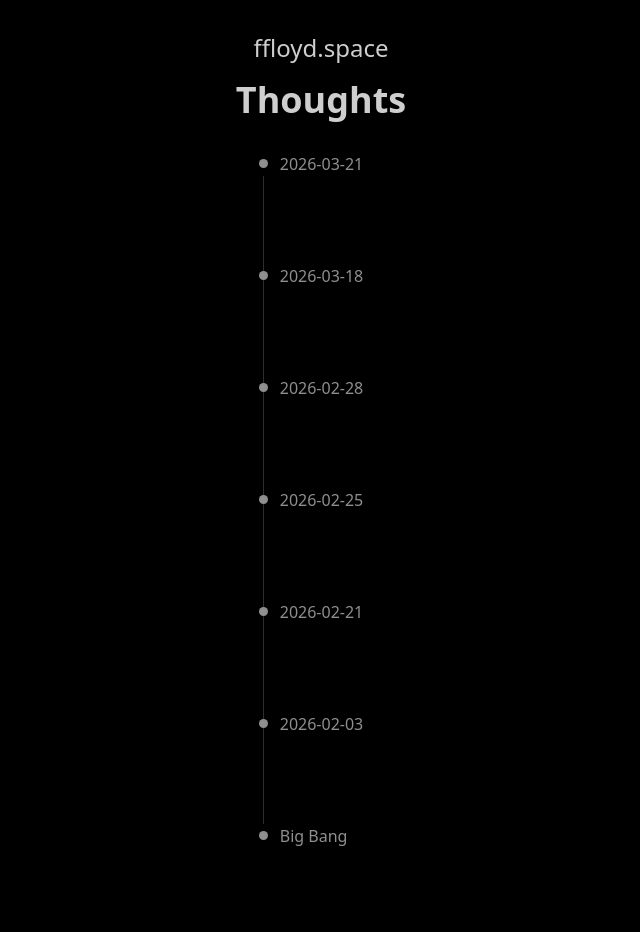
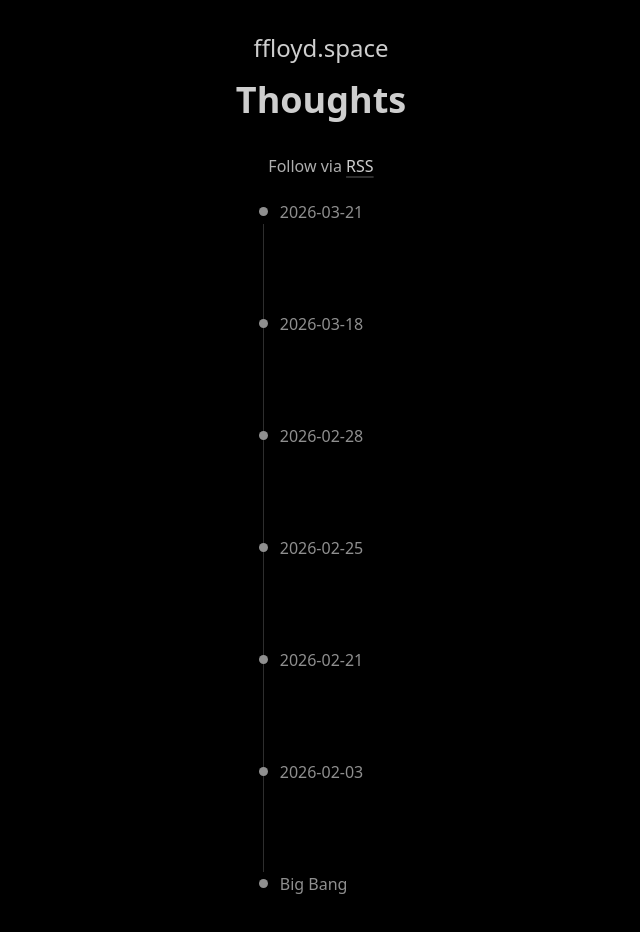
Before and after one commit to ffloyd/ffloyd.space, a SvelteKit app: page /thoughts in a window 1280 px wide. Shown: the top 932 px of the page, without its empty margins (319-959 px from the left). Before the commit the page ends 896 px from the top, so only its background shows below. Built offline with nearby package versions, Linux system fonts and the light colour scheme; a web font is replaced by a local one; what @iconify/tailwind4 would draw is missing.

Commit message:
feat: add RSS feed for thoughts

```diff
--- a/package.json
+++ b/package.json
@@ -28,6 +28,7 @@
     "@types/hast": "^3.0.4",
     "@types/mdast": "^4.0.4",
     "@types/node": "^24.10.9",
+    "@types/rss": "^0.0.32",
     "eslint": "^9.39.2",
     "eslint-config-prettier": "^10.1.8",
     "eslint-plugin-svelte": "^3.14.0",
@@ -61,6 +62,7 @@
     "rehype-parse": "^9.0.1",
     "rehype-sanitize": "^6.0.0",
     "rehype-stringify": "^10.0.1",
+    "rss": "^1.2.2",
     "unified": "^11.0.5"
   }
 }
--- a/src/routes/thoughts/+page.svelte
+++ b/src/routes/thoughts/+page.svelte
@@ -1,31 +1,16 @@
 <script lang="ts">
+  import { resolve } from '$app/paths';
   import Breadcrumbs from '$lib/components/Breadcrumbs.svelte';
   import Container from '$lib/components/Container.svelte';
   import Timeline, { type TimelineItem } from '$lib/components/Timeline.svelte';
+  import thoughts from './thoughts';
 
-  const articlePagesMap = import.meta.glob<{ title: string; description: string }>(
-    './*/*.svelte.md',
-    { eager: true }
-  );
-
-  const items: TimelineItem[] = Object.entries(articlePagesMap)
-    .map(([key, module]) => {
-      const slug = key.split('/')[1];
-      // YYYY-MM-DD = 10 chars
-      const date = slug.slice(0, 10);
-
-      return { slug, date, ...module };
-    })
-    .filter(({ slug }) => slug[0] !== '_')
-    .map(({ slug, date, title, description }) => {
-      return {
-        href: `/thoughts/${slug}`,
-        date,
-        title,
-        description
-      };
-    })
-    .sort((a, b) => b.date.localeCompare(a.date));
+  const items: TimelineItem[] = thoughts.map((thought) => ({
+    href: `/thoughts/${thought.slug}`,
+    date: thought.date,
+    title: thought.title,
+    description: thought.description
+  }));
 </script>
 
 <svelte:head>
@@ -34,6 +19,12 @@
     name="description"
     content="I think a lot. Here are my thoughts. About technology, life, philosophy."
   />
+  <link
+    rel="alternate"
+    type="application/rss+xml"
+    title="Thoughts — ffloyd.space"
+    href="/thoughts/rss.xml"
+  />
 </svelte:head>
 
 <Container class="flex flex-col place-items-center">
@@ -41,6 +32,12 @@
 
   <div class="article">
     <h1>Thoughts</h1>
+
+    <p class="text-center">
+      Follow via
+      <span class="icon-[simple-icons--rss]"></span>
+      <a href={resolve('/thoughts/rss.xml')}>RSS</a>
+    </p>
   </div>
 
   <Timeline {items} />
--- /dev/null
+++ b/src/routes/thoughts/rss.xml/+server.ts
@@ -0,0 +1,40 @@
+import type { RequestHandler } from '@sveltejs/kit';
+import { text } from '@sveltejs/kit';
+import RSS from 'rss';
+import thoughts from '../thoughts';
+
+// content of RSS are constant in the scope of deployment
+export const prerender = true;
+
+export const GET: RequestHandler = () => {
+  const siteUrl = 'https://ffloyd.space';
+
+  const feed = new RSS({
+    title: 'Thoughts — ffloyd.space',
+    description: 'I think a lot. Here are my thoughts. About technology, life, philosophy.',
+    feed_url: `${siteUrl}/thoughts/rss.xml`,
+    site_url: `${siteUrl}/thoughts`,
+    language: 'en'
+  });
+
+  for (const thought of thoughts) {
+    const link = `${siteUrl}/thoughts/${thought.slug}`;
+    feed.item({
+      title: thought.title,
+      description: thought.description,
+      url: link,
+      date: thought.date
+    });
+  }
+
+  const xml = feed.xml({ indent: true });
+
+  return text(xml, {
+    headers: {
+      // we use application/xml instead of application/rss+xml
+      // because browsers download file when see application/rss+xml,
+      // but application/xml is rendered in browser that is more convinient.
+      'Content-Type': 'application/xml; charset=utf-8'
+    }
+  });
+};
--- /dev/null
+++ b/src/routes/thoughts/thoughts.ts
@@ -0,0 +1,24 @@
+export type ThoughtMeta = {
+  slug: string;
+  date: string;
+  title: string;
+  description: string;
+};
+
+const articlePagesMap = import.meta.glob<{ title: string; description: string }>(
+  './*/*.svelte.md',
+  { eager: true }
+);
+
+const thoughts: ThoughtMeta[] = Object.entries(articlePagesMap)
+  .map(([key, module]) => {
+    const slug = key.split('/')[1];
+    // YYYY-MM-DD = 10 chars
+    const date = slug.slice(0, 10);
+
+    return { slug, date, ...module };
+  })
+  .filter(({ slug }) => slug[0] !== '_')
+  .sort((a, b) => b.date.localeCompare(a.date));
+
+export default thoughts;
```
Also changed, not shown: 1 other file (tests, documents, lock files or other folders).
